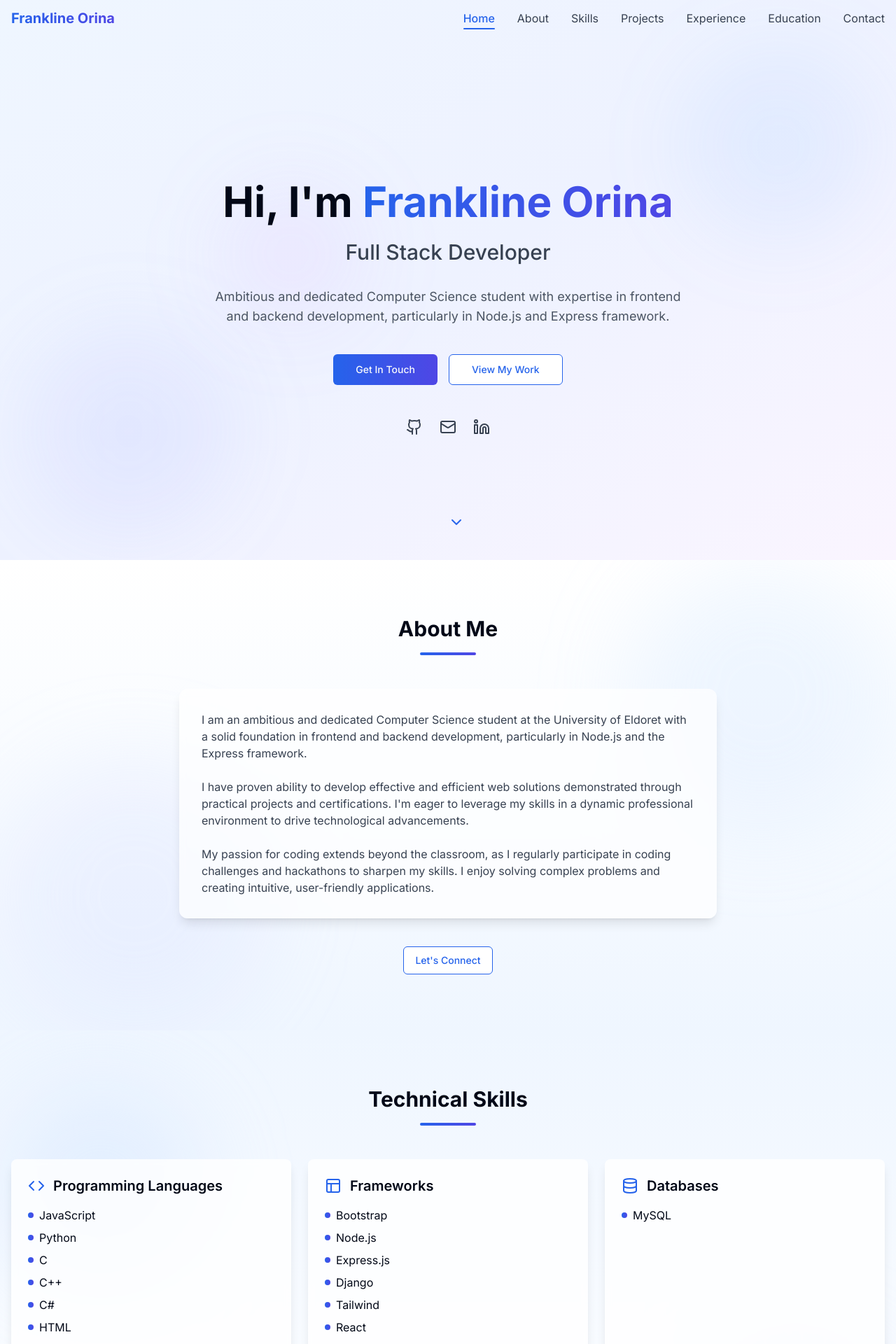
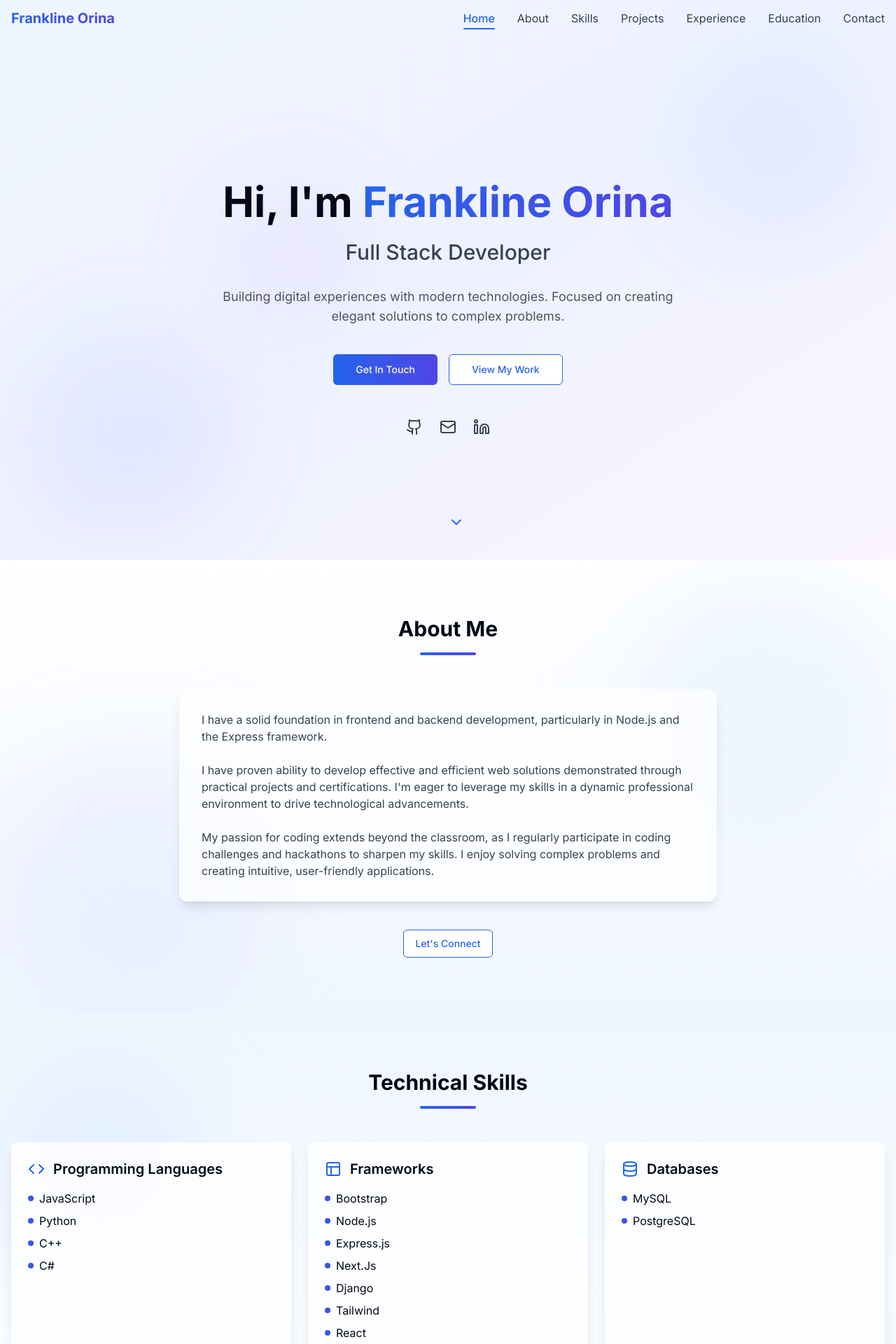
Before and after one commit to its-Frank/frankline-portfolio, a Next.js app: page / in a window 1280 px wide. Shown: the top 1920 px of the page at 70% size. Built offline with nearby package versions, Linux system fonts and the light colour scheme.

Commit message:
added further skills

```diff
--- a/components/about.tsx
+++ b/components/about.tsx
@@ -1,5 +1,5 @@
-import { Button } from "@/components/ui/button"
-import Link from "next/link"
+import { Button } from "@/components/ui/button";
+import Link from "next/link";
 
 export default function About() {
   return (
@@ -18,18 +18,20 @@ export default function About() {
 
           <div className="space-y-6 text-gray-700 dark:text-gray-300 bg-white/70 dark:bg-gray-800/70 backdrop-blur-sm p-8 rounded-xl shadow-lg">
             <p>
-              I am an ambitious and dedicated Computer Science student at the University of Eldoret with a solid
-              foundation in frontend and backend development, particularly in Node.js and the Express framework.
+              I have a solid foundation in frontend and backend development,
+              particularly in Node.js and the Express framework.
             </p>
             <p>
-              I have proven ability to develop effective and efficient web solutions demonstrated through practical
-              projects and certifications. I'm eager to leverage my skills in a dynamic professional environment to
-              drive technological advancements.
+              I have proven ability to develop effective and efficient web
+              solutions demonstrated through practical projects and
+              certifications. I'm eager to leverage my skills in a dynamic
+              professional environment to drive technological advancements.
             </p>
             <p>
-              My passion for coding extends beyond the classroom, as I regularly participate in coding challenges and
-              hackathons to sharpen my skills. I enjoy solving complex problems and creating intuitive, user-friendly
-              applications.
+              My passion for coding extends beyond the classroom, as I regularly
+              participate in coding challenges and hackathons to sharpen my
+              skills. I enjoy solving complex problems and creating intuitive,
+              user-friendly applications.
             </p>
           </div>
 
@@ -45,5 +47,5 @@ export default function About() {
         </div>
       </div>
     </section>
-  )
+  );
 }
--- a/components/hero.tsx
+++ b/components/hero.tsx
@@ -27,9 +27,8 @@ export default function Hero() {
             Full Stack Developer
           </h2>
           <p className="text-lg text-gray-600 dark:text-gray-400 mb-10 max-w-2xl mx-auto">
-            Ambitious and dedicated Computer Science student with expertise in
-            frontend and backend development, particularly in Node.js and
-            Express framework.
+            Building digital experiences with modern technologies. Focused on
+            creating elegant solutions to complex problems.
           </p>
 
           <div className="flex flex-col sm:flex-row items-center justify-center gap-4 mb-12">
--- a/components/projects.tsx
+++ b/components/projects.tsx
@@ -60,7 +60,7 @@ const projects = [
     technologies: ["HTML", "CSS", "JavaScript", "React", "GitHub Pages"],
     links: {
       live: "#",
-      github: "#",
+      github: "https://github.com/its-Frank/frankline-portfolio.git",
     },
   },
 ];
--- a/components/skills.tsx
+++ b/components/skills.tsx
@@ -12,7 +12,7 @@ const skillCategories = [
   {
     title: "Programming Languages",
     icon: <Code className="h-6 w-6 text-blue-600 dark:text-blue-400" />,
-    skills: ["JavaScript", "Python", "C", "C++", "C#", "HTML", "CSS"],
+    skills: ["JavaScript", "Python", "C++", "C#"],
   },
   {
     title: "Frameworks",
@@ -21,6 +21,7 @@ const skillCategories = [
       "Bootstrap",
       "Node.js",
       "Express.js",
+      "Next.Js",
       "Django",
       "Tailwind",
       "React",
@@ -29,7 +30,7 @@ const skillCategories = [
   {
     title: "Databases",
     icon: <Database className="h-6 w-6 text-blue-600 dark:text-blue-400" />,
-    skills: ["MySQL"],
+    skills: ["MySQL", "PostgreSQL"],
   },
   {
     title: "Tools & Platforms",
```
